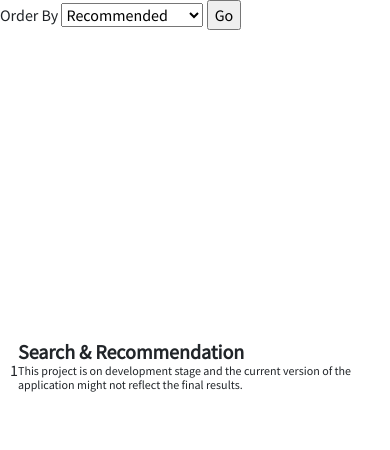
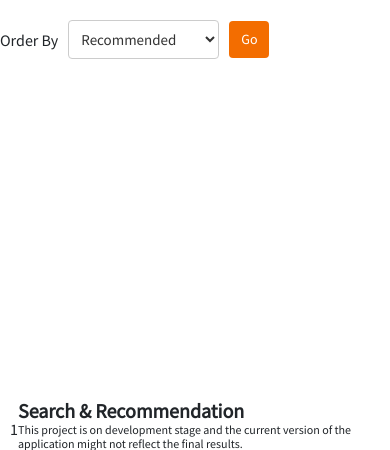
Before and after one commit to ahmetfturhan/recommendation-system, a Flask app: template templates/_index.html in a window 390 px wide. Shown: the part 122-572 px from the top of the page. Run offline with Flask 2, Linux system fonts and the light colour scheme; the template is opened without the code that fills it, so the values that code supplies are empty; some libraries are stand-ins or nearby versions; some web fonts are replaced.

```diff
--- a/static/styles.css
+++ b/static/styles.css
@@ -463,58 +463,53 @@ h2 {
 }
 
 
-.filter-form {
+/* Example CSS styles for the order form */
+
+.order-form {
   display: flex;
   align-items: center;
-  margin-bottom: 20px;
+  gap: 10px;
+  margin-bottom: 30px;
+  margin-top: 20px;
 }
 
-.filter-label {
-  font-size: 16px;
+.order-dropdown {
+  padding: 8px;
+  border: 1px solid #ccc;
+  border-radius: 4px;
+  background-color: #fff;
+  font-size: 15px;
   color: #333;
-  margin-right: 10px;
+  transition: border-color 0.3s ease;
 }
 
-.filter-select {
-  padding: 8px 12px;
-  font-size: 14px;
-  color: #666;
-  border: 1px solid #ccc;
-  border-radius: 4px;
-  background-color: #f2f2f2;
-  cursor: pointer;
+.order-dropdown:hover {
+  border-color: #888;
 }
 
-.filter-submit {
-  padding: 8px 16px;
-  font-size: 14px;
-  color: #fff;
+.order-submit {
+  padding: 8px 12px;
+  background-color: #f36d00;
   border: none;
   border-radius: 4px;
-  background-color: #007bff;
+  color: #fff;
+  font-size: 14px;
   cursor: pointer;
+  transition: background-color 0.3s ease;
 }
 
-.filter-submit:hover {
-  background-color: #0056b3;
+.order-submit:hover {
+  background-color: #863405;
 }
 
-.filter-submit:focus {
-  outline: none;
+
+/* Example CSS styles for the dropdown options */
+
+.order-dropdown option {
+  transition: background-color 0.3s ease;
 }
 
-/* Optional: If you want to align the elements vertically on smaller screens */
-@media (max-width: 480px) {
-  .filter-form {
-    flex-direction: column;
-    align-items: flex-start;
-  }
-
-  .filter-label {
-    margin-bottom: 10px;
-  }
-
-  .filter-select {
-    margin-bottom: 10px;
-  }
+.order-dropdown option:hover {
+  background-color: #f2f2f2;
+  transform: scale(1.05);
 }
--- a/templates/_base.html
+++ b/templates/_base.html
@@ -52,11 +52,11 @@
 
 <div class="container-fluid justify-content-between">
   <div class="row">
-    <div class="col justify-content-center" style="display: flex;flex-direction: column;align-items: center;">
+    <div class="col justify-content-center" style="display: flex;flex-direction: column;align-items: center;justify-content: flex-start !important;">
         {% block no_match_amazon %} {% endblock %}
 
     </div>
-    <div class="col justify-content-center" style="display: flex;flex-direction: column;align-items: center;">
+    <div class="col justify-content-center" style="display: flex;flex-direction: column;align-items: center;justify-content: flex-start !important;">
 
       {% block no_match_trendyol %} {% endblock %}
 
--- a/templates/_index.html
+++ b/templates/_index.html
@@ -1,18 +1,18 @@
 {% extends '_base.html' %}
 
 {% block groups %}
-  <form action="/order">
+<form action="/order" class="order-form">
   <label for="order-by">Order By</label>
-    <select name="order" id="order-dropdown">
+  <select name="order" id="order-dropdown" class="order-dropdown">
     <option value="recommended">Recommended</option>
     <option value="lowest">Price: Low to High</option>
     <option value="highest">Price: High to Low</option>
     <option value="rating">User Rating</option>
     <option value="comment">Comments</option>
   </select>
-    <input type="submit" value="Go">
+  <input type="submit" value="Go" class="order-submit">
+</form>
 
-  </form>
   {% for group in matched %}
     <div class="card_list">
       <div class="buttonsAndLabel">
```
Lines whose indentation alone changed are shown as unchanged.
